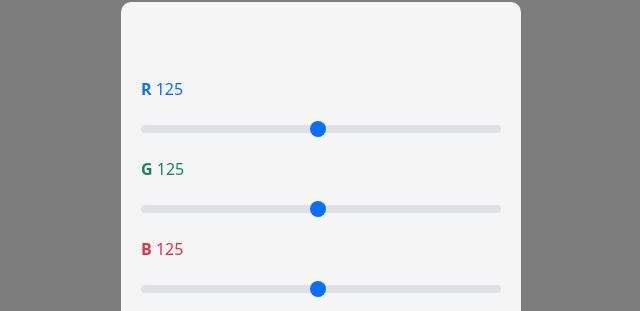
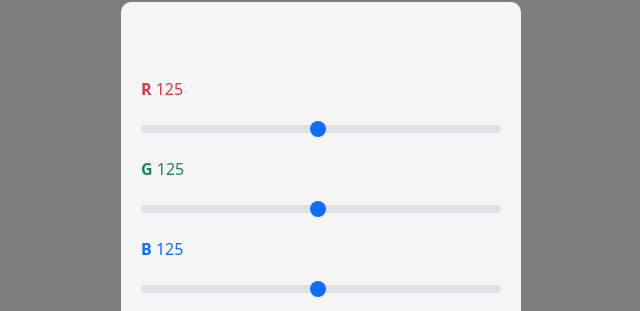
Before and after one commit to j-liendo/change-color, a plain HTML site: page index.html in a window 1280 px wide. Shown: the part 158-469 px from the top of the page, without its empty margins (319-959 px from the left). Drawn offline with nearby package versions, Linux system fonts and the light colour scheme.

Commit message:
fix color

```diff
--- a/index.html
+++ b/index.html
@@ -25,7 +25,7 @@
     <div class="flex">
       <div class="css-card">
         <div class="inputs">
-          <label class="mt-3 text-primary" for="r-color" id="r-color-label">R</label>
+          <label class="mt-3 text-danger" for="r-color" id="r-color-label">R</label>
           <input
             class="mt-3 form-range"
             oninput="main()"
@@ -45,7 +45,7 @@
             max="255"
             min="0"
           />
-          <label class="mt-3 text-danger" for="b-color" id="b-color-label">B</label>
+          <label class="mt-3 text-primary" for="b-color" id="b-color-label">B</label>
           <input
             class="mt-3 form-range"
             oninput="main()"
```
